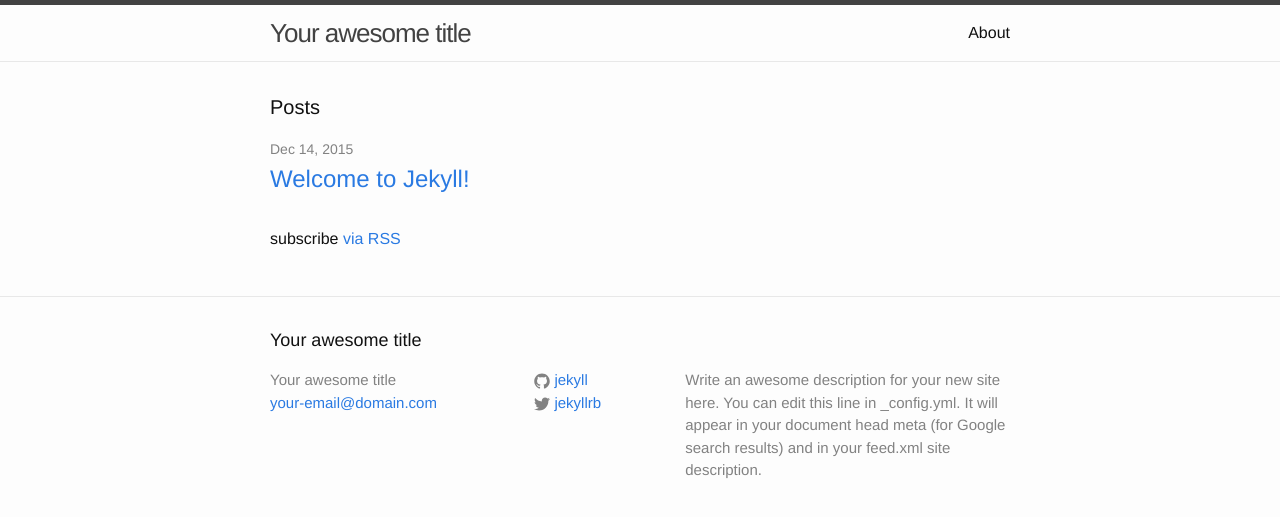
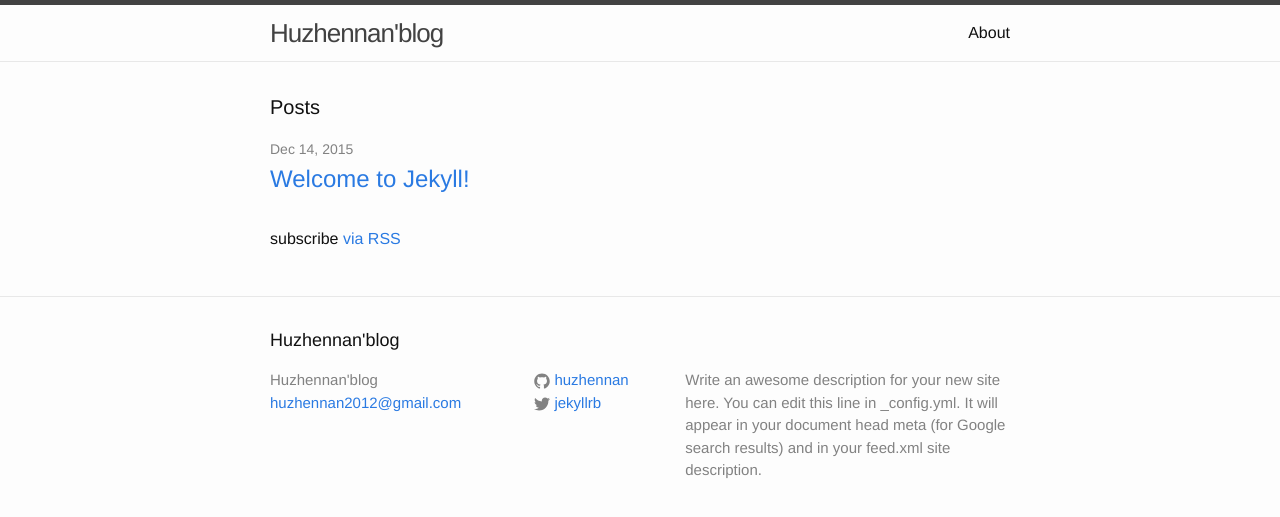
Before and after one commit to huzhennan/huzhennan.github.io, a Jekyll site: the page built from index.html, in a window 1280 px wide. Shown: the top 517 px of the page. Built offline with Jekyll 4.4.1, drawn with Linux system fonts in a browser that asks for light colours.

Commit message:
config jekyll

```diff
--- /dev/null
+++ b/Gemfile
@@ -0,0 +1,5 @@
+
+group :jekyll_plugins do
+	gem 'jekyll'
+	gem 'jekyll-coffeescript'
+end
--- a/_config.yml
+++ b/_config.yml
@@ -6,8 +6,8 @@
 # 'jekyll serve'. If you change this file, please restart the server process.
 
 # Site settings
-title: Your awesome title
-email: your-email@domain.com
+title: Huzhennan'blog
+email: huzhennan2012@gmail.com
 description: > # this means to ignore newlines until "baseurl:"
   Write an awesome description for your new site here. You can edit this
   line in _config.yml. It will appear in your document head meta (for
@@ -15,7 +15,10 @@ description: > # this means to ignore newlines until "baseurl:"
 baseurl: "" # the subpath of your site, e.g. /blog
 url: "http://yourdomain.com" # the base hostname & protocol for your site
 twitter_username: jekyllrb
-github_username:  jekyll
+github_username:  huzhennan
 
 # Build settings
 markdown: kramdown
+
+gems:
+  - jekyll-coffeescript
```
Also changed, not shown: Gemfile.lock (added).
